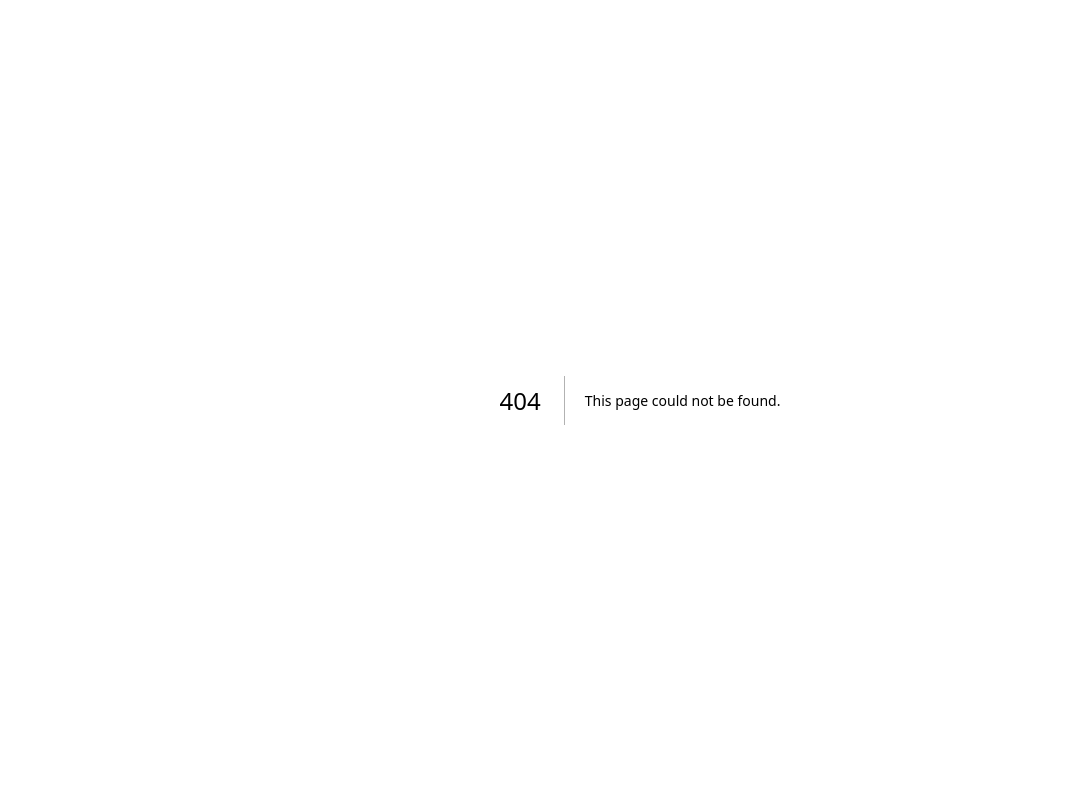
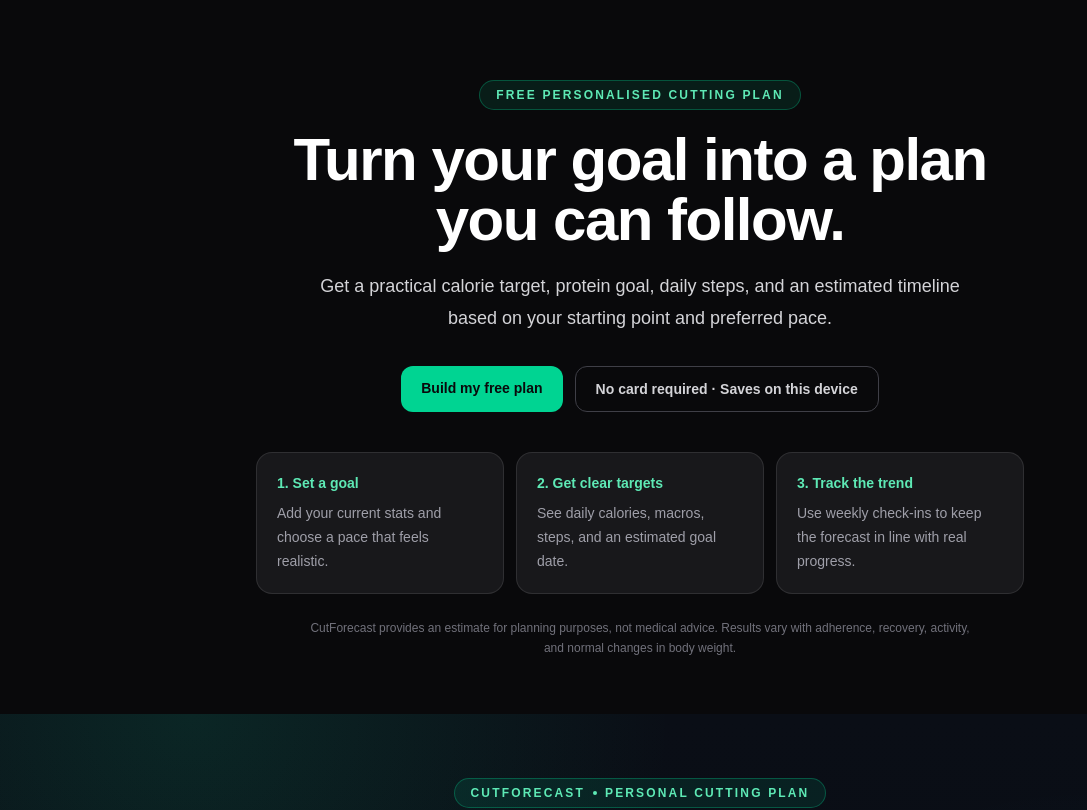
Before and after one commit to edwarddeakin06-maker/cutforecast, a Next.js app: page /free-cut-plan in a window 1280 px wide. Before the commit this address had no page. Shown: the top 810 px of the page, without its empty margins (0-1087 px from the left). Built offline with nearby package versions, Linux system fonts and the light colour scheme; no server answers.

Commit message:
Add ad-ready cut plan landing page

```diff
--- /dev/null
+++ b/app/free-cut-plan/page.tsx
@@ -0,0 +1,39 @@
+import type { Metadata } from "next";
+import Calculator from "../page";
+
+export const metadata: Metadata = {
+  title: "Build Your Free Cut Plan | CutForecast",
+  description: "Create a realistic calorie, protein, step, and timeline forecast for your next cut. Free to use, with no card required.",
+  alternates: { canonical: "/free-cut-plan" },
+  openGraph: {
+    title: "Build Your Free Cut Plan | CutForecast",
+    description: "Create a realistic calorie, protein, step, and timeline forecast for your next cut.",
+  },
+};
+
+export default function FreeCutPlanPage() {
+  return (
+    <>
+      <section className="bg-zinc-950 px-4 pb-10 pt-12 text-white sm:px-8 sm:pb-14 sm:pt-20">
+        <div className="mx-auto max-w-4xl text-center">
+          <p className="inline-flex rounded-full border border-emerald-400/30 bg-emerald-400/10 px-4 py-1.5 text-xs font-bold uppercase tracking-[0.18em] text-emerald-300">Free personalised cutting plan</p>
+          <h1 className="mx-auto mt-5 max-w-3xl text-4xl font-black tracking-tight sm:text-6xl">Turn your goal into a plan you can follow.</h1>
+          <p className="mx-auto mt-5 max-w-2xl text-lg leading-8 text-zinc-300">Get a practical calorie target, protein goal, daily steps, and an estimated timeline based on your starting point and preferred pace.</p>
+          <div className="mt-8 flex flex-wrap justify-center gap-3 text-sm font-semibold">
+            <a href="#calculator" className="rounded-xl bg-emerald-400 px-5 py-3 text-zinc-950 transition hover:bg-emerald-300">Build my free plan</a>
+            <span className="rounded-xl border border-zinc-700 px-5 py-3 text-zinc-300">No card required · Saves on this device</span>
+          </div>
+          <div className="mx-auto mt-10 grid max-w-3xl gap-3 text-left sm:grid-cols-3">
+            <div className="rounded-2xl border border-white/10 bg-zinc-900 p-5"><p className="text-sm font-bold text-emerald-300">1. Set a goal</p><p className="mt-2 text-sm leading-6 text-zinc-400">Add your current stats and choose a pace that feels realistic.</p></div>
+            <div className="rounded-2xl border border-white/10 bg-zinc-900 p-5"><p className="text-sm font-bold text-emerald-300">2. Get clear targets</p><p className="mt-2 text-sm leading-6 text-zinc-400">See daily calories, macros, steps, and an estimated goal date.</p></div>
+            <div className="rounded-2xl border border-white/10 bg-zinc-900 p-5"><p className="text-sm font-bold text-emerald-300">3. Track the trend</p><p className="mt-2 text-sm leading-6 text-zinc-400">Use weekly check-ins to keep the forecast in line with real progress.</p></div>
+          </div>
+          <p className="mx-auto mt-6 max-w-2xl text-xs leading-5 text-zinc-500">CutForecast provides an estimate for planning purposes, not medical advice. Results vary with adherence, recovery, activity, and normal changes in body weight.</p>
+        </div>
+      </section>
+      <section id="calculator">
+        <Calculator embedded />
+      </section>
+    </>
+  );
+}
--- a/app/sitemap.ts
+++ b/app/sitemap.ts
@@ -9,6 +9,7 @@ export default function sitemap(): MetadataRoute.Sitemap {
     "/body-fat-calculator",
     "/calorie-deficit-calculator",
     "/how-long-to-lose-weight",
+    "/free-cut-plan",
     "/how-long-to-lose/5kg",
     "/how-long-to-lose/10kg",
     "/how-long-to-lose/15kg",
```
